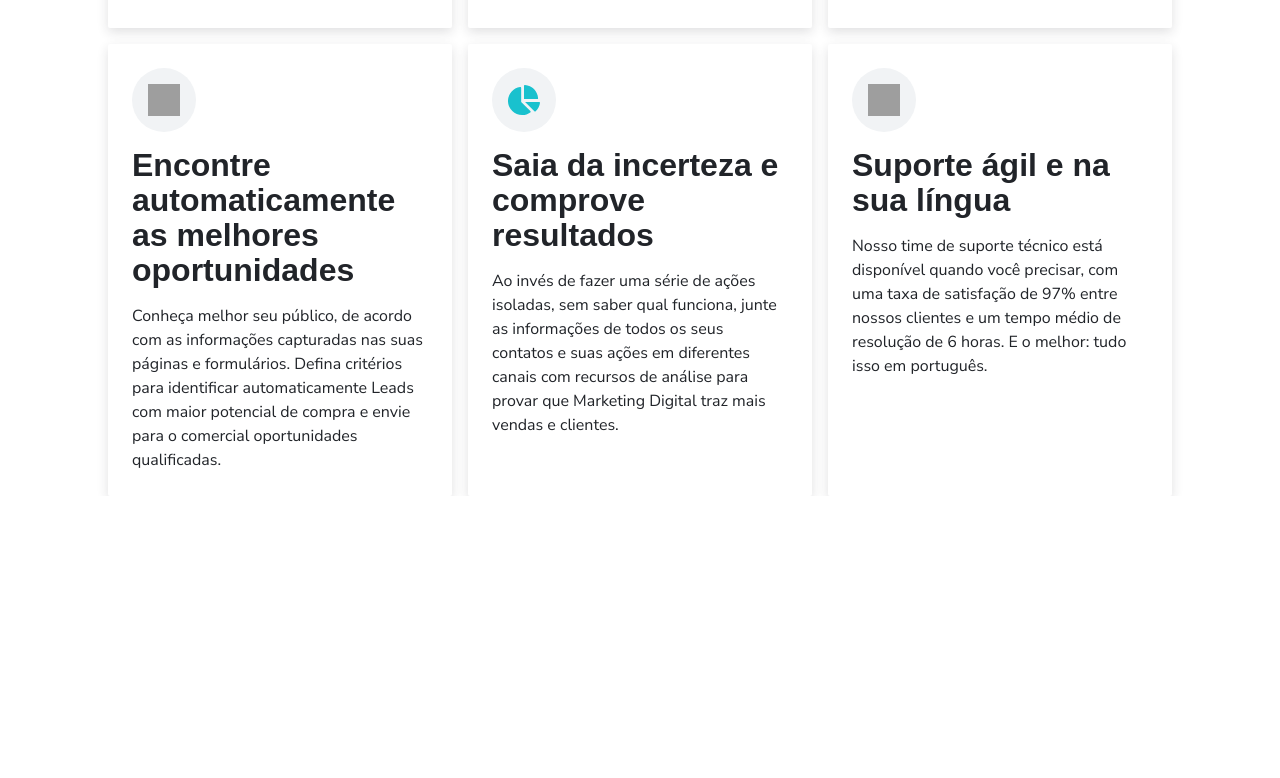
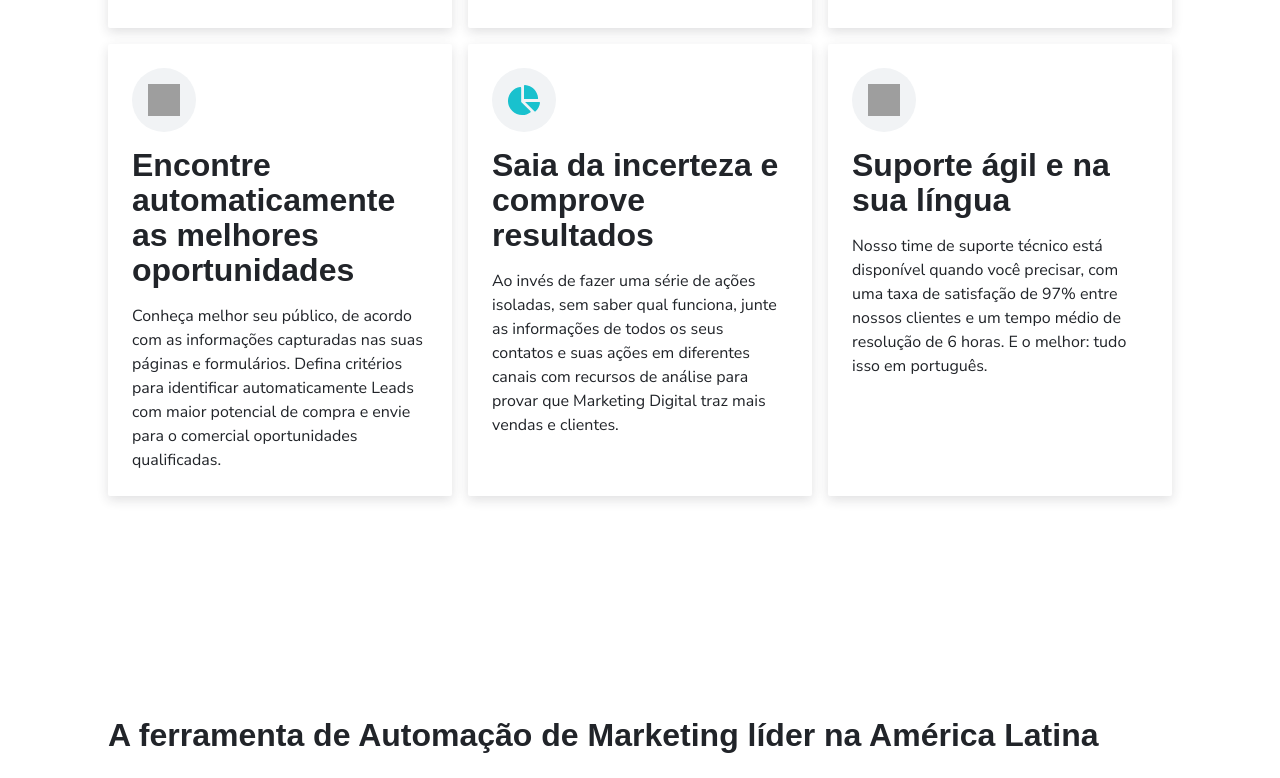
Before and after one commit to fcpmagalhaes/rd-challenge, a Next.js app: page / in a window 1280 px wide. Shown: the part 2440-3218 px from the top of the page. Before the commit the page ends 2936 px from the top, so only its background shows below. Built offline with nearby package versions, Linux system fonts and the light colour scheme; grey boxes are pictures that could not be loaded; some icons are missing; a web font is replaced by a local one.

Commit message:
Create account section

```diff
--- /dev/null
+++ b/src/components/Sections/AccountSection/index.tsx
@@ -0,0 +1,27 @@
+import { Row, Col } from 'antd'
+import styles from './styles.module.scss'
+import BenefitCard from '@/components/BenefitCard';
+import { Carousel } from 'antd';
+
+
+
+function AccountSection() {
+  return (
+    <div className={styles.background}>
+      <div className={styles.mainSection}>
+        <Row gutter={[16, 16]}>
+
+          <Col span={24}>
+            <div className={styles.title}>
+              A ferramenta de Automação de Marketing líder na América Latina
+            </div>
+          </Col>
+
+
+        </Row>
+      </div>
+    </div>
+  );
+}
+
+export default AccountSection;
--- /dev/null
+++ b/src/components/Sections/AccountSection/styles.module.scss
@@ -0,0 +1,62 @@
+.mainSection {
+  display: block;
+  margin: 0 auto;
+  max-width: 1440px;
+  min-width: 360px;
+  // background: var(--gray10);
+  // background-color: red;
+  padding: 0 16px;
+
+  @media (min-width: 576px) {
+    padding: 0 28px;
+  }
+
+  @media (min-width: 768px) {
+    padding: 0 54px;
+  }
+
+  @media (min-width: 992px) {
+    padding: 0 108px;
+  }
+
+
+  .primaryColor {
+    color: var(--primary60);
+    text-decoration: underline;
+  }
+
+  .title {
+    font-family: var(--darker);
+    font-style: normal;
+    font-weight: 900;
+    font-size: 24px;
+    line-height: 110%;
+
+    margin-top: 40px;
+    margin-bottom: 8px;
+
+    @media (min-width: 576px) {
+      font-size: 32px;
+      margin-top: 222px;
+      margin-bottom: 24px;
+    }
+  }
+
+  .desktopCards {
+    display: none;
+    @media (min-width: 576px) {
+      display: contents;
+    }
+  }
+
+  .mobileCards {
+    display: contents;
+    @media (min-width: 576px) {
+      display: none;
+    }
+  }
+}
+
+.background {
+  background: var(--white);
+}
--- a/src/pages/index.tsx
+++ b/src/pages/index.tsx
@@ -1,4 +1,5 @@
 import Header from "@/components/Header"
+import AccountSection from "@/components/Sections/AccountSection"
 import BenefitsSection from "@/components/Sections/BenefitsSection"
 import FormSection from "@/components/Sections/FormSection"
 import ListSection from "@/components/Sections/ListSection"
@@ -10,6 +11,7 @@ export default function Home() {
       <FormSection/>
       <ListSection/>
       <BenefitsSection/>
+      <AccountSection/>
     </>
   )
 }
```
